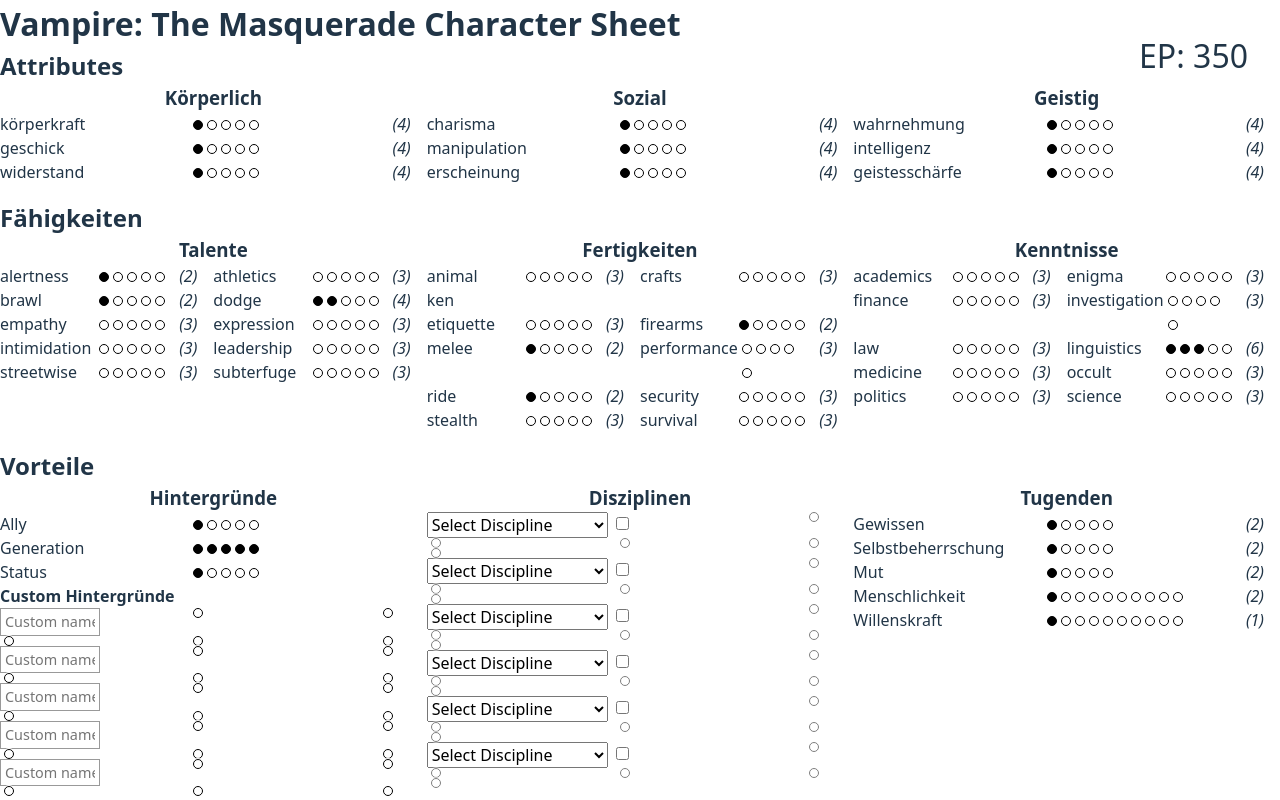
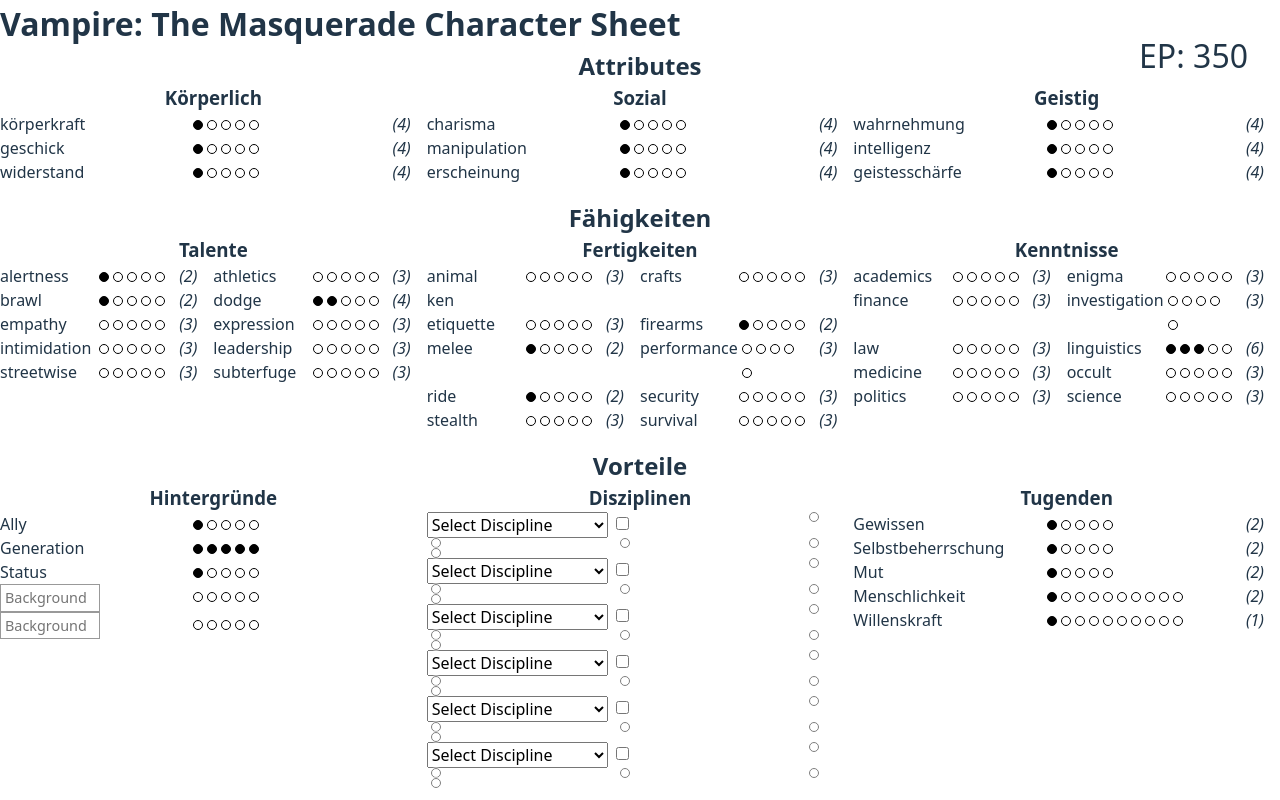
Before and after one commit to bschlademann/victorian-age-vampire-character-sheet, a React (Vite) app: page / in a window 1280 px wide. Built offline with nearby package versions, Linux system fonts and the light colour scheme.

Commit message:
refactor: fix layout hintergründe

```diff
--- a/src/App.tsx
+++ b/src/App.tsx
@@ -246,8 +246,7 @@
                   isHighlighted={highlightedTraits.includes(item.name)}
                 />
               ))}
-              <h4>Custom Hintergründe</h4>
-              {Array.from({ length: 5 }, (_, i) => {
+              {Array.from({ length: 2 }, (_, i) => {
                 const key = `Hintergrund_custom_${i + 1}`;
                 return (
                   <CustomTraitRow
--- a/src/components/CustomTraitRow.tsx
+++ b/src/components/CustomTraitRow.tsx
@@ -12,7 +12,6 @@
   onChange,
   value,
   onNameChange,
-  isHighlighted,
   onDotHover,
   onDotHoverLeave,
 }) => {
@@ -56,15 +55,15 @@
       : null;
 
   return (
-    <div className={`trait-row${isHighlighted ? " highlight" : ""}`}>
+    <div className="trait-row">
       <input
         type="text"
         className="custom-input"
-        placeholder="Custom name"
+        placeholder="Background"
         value={value}
         onChange={(e) => onNameChange(traitKey + "_name", e.target.value)}
       />
-      {dots}
+      <div className="dots-container">{dots}</div>
       {nextCost !== null && <span className="dot-cost"> ({nextCost})</span>}
     </div>
   );
--- a/src/styles/App.css
+++ b/src/styles/App.css
@@ -9,6 +9,10 @@
 .section-row-container {
   display: grid;
   gap: 1rem;
+}
+
+h2 {
+  text-align: center;
 }
 
 .row-container {
@@ -33,6 +37,12 @@
 .cost-container {
   justify-self: end;
   margin-right: 1rem;
+}
+
+.column {
+  /* display: grid;
+  justify-content: center; */
+  /* z.B. "Körperlich" */
 }
 
 h3 {
```
